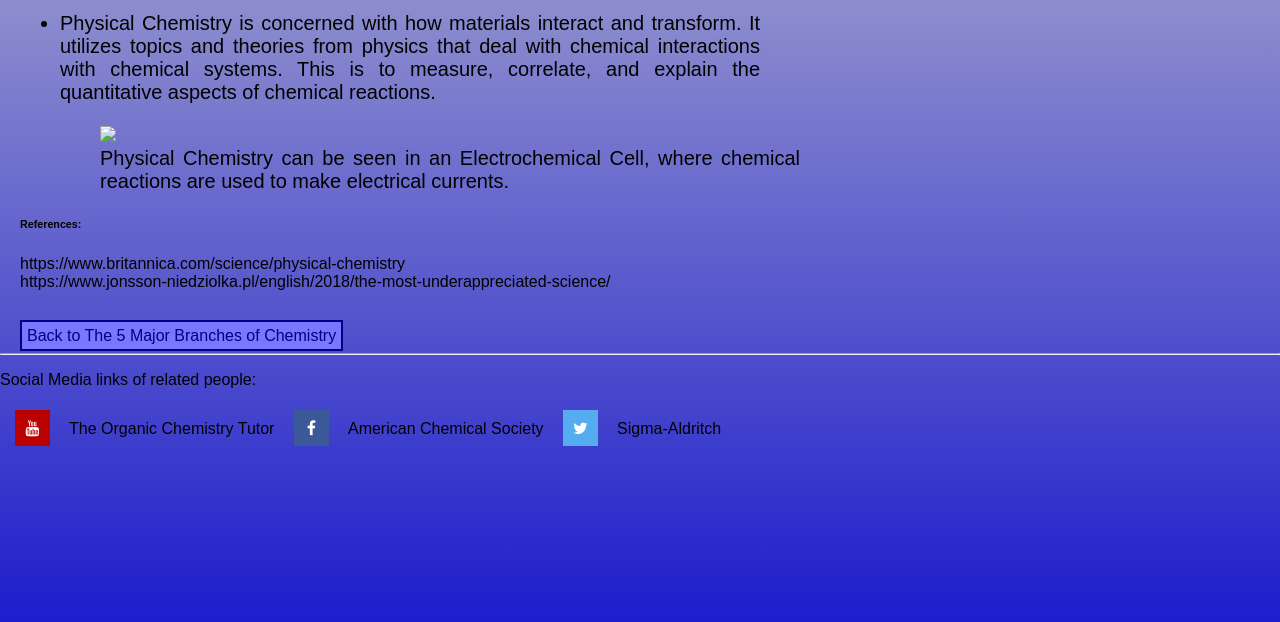
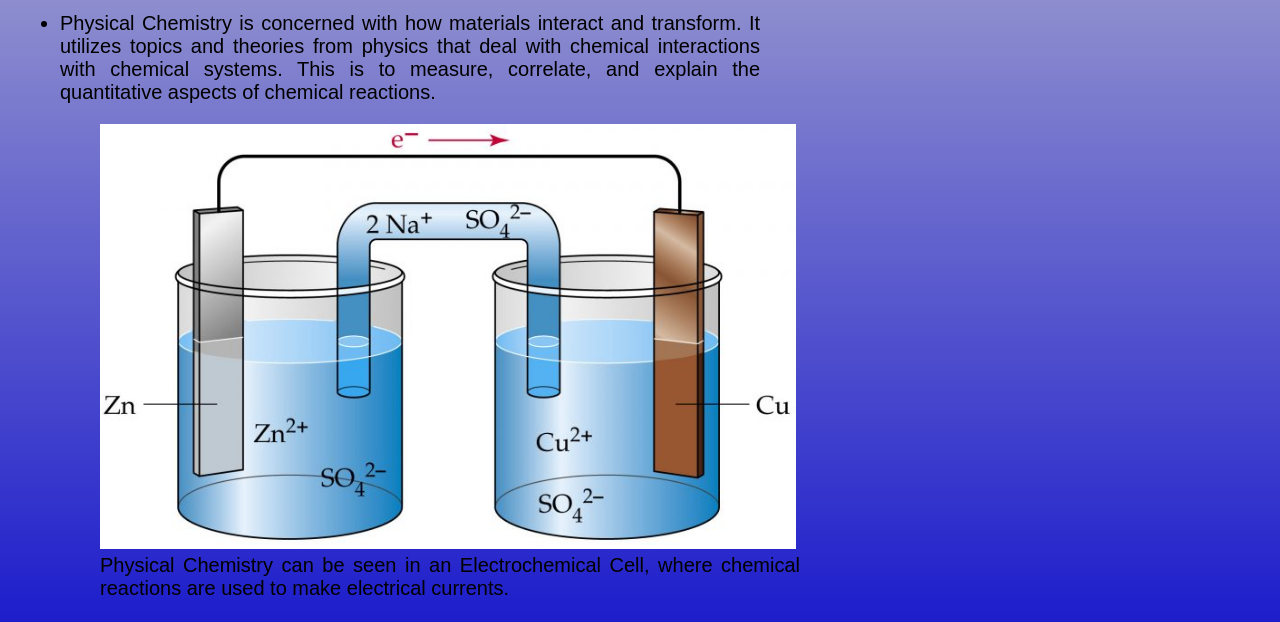
Before and after one commit to karlbeloy/2QProjBerylliumBeloy, a plain HTML site: page physchem.html in a window 1280 px wide. Shown: the part 161-783 px from the top of the page. Drawn offline with Linux system fonts and the light colour scheme.

Commit message:
Update physchem.html

```diff
--- a/physchem.html
+++ b/physchem.html
@@ -3,10 +3,10 @@
     <head>
 		<title>Physical Chemistry</title>
 		<meta charset="UTF-8">
-		<link rel="icon" href="images/favicon.png">
-		<link rel="stylesheet" href="../bar.css" type="text/css">
-		<link rel="stylesheet" href="../branches.css" type="text/css">
-		<link rel="stylesheet" href="../footer.css" type="text/css">
+		<link rel="icon" href="favicon.png">
+		<link rel="stylesheet" href="bar.css" type="text/css">
+		<link rel="stylesheet" href="branches.css" type="text/css">
+		<link rel="stylesheet" href="footer.css" type="text/css">
 		<link rel="stylesheet" href="https://cdnjs.cloudflare.com/ajax/libs/font-awesome/4.7.0/css/font-awesome.min.css">
     </head>
     <body>
@@ -27,7 +27,7 @@
 				explain the quantitative aspects of chemical reactions.</li>
 				<div>
 					<figure>
-						<img src="images/electrochemicalcell.jpg" width="60%"></img>
+						<img src="electrochemicalcell.jpg" width="60%"></img>
 						<figcaption id="physchemcaption">Physical Chemistry can be seen in an
 						Electrochemical Cell, where chemical reactions
 						are used to make electrical currents.</figcaption>
```
